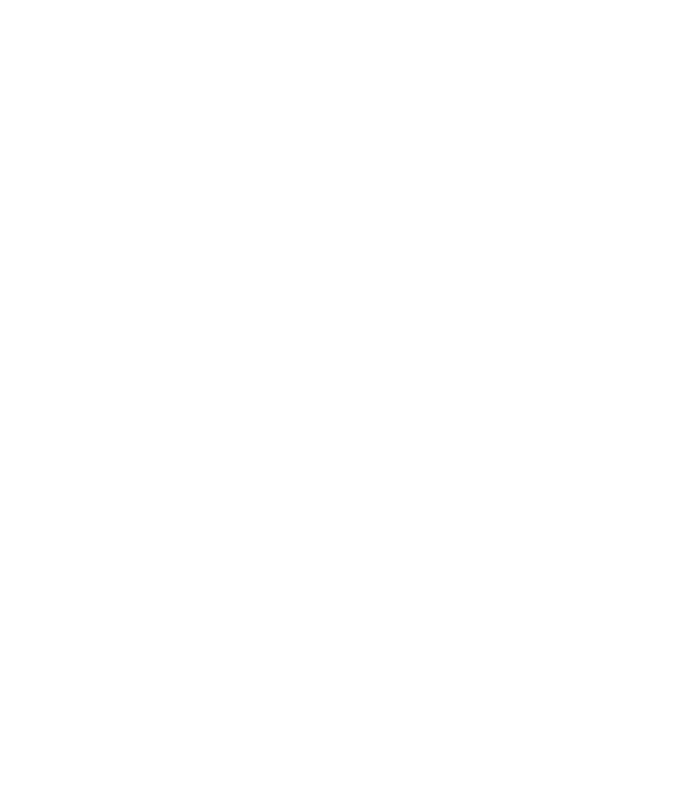
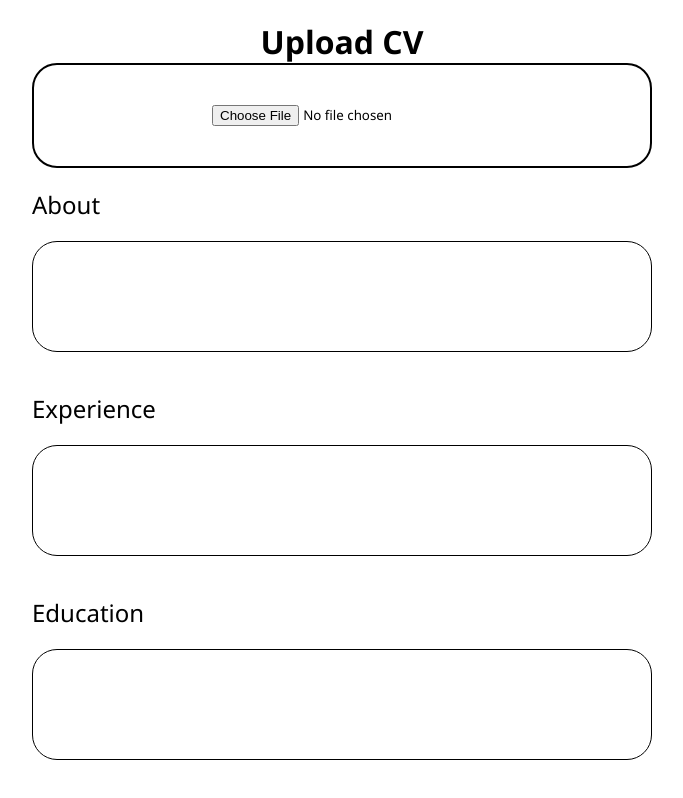
Before and after one commit to MaximBacar/soen341, a React (Create React App) app in the folder we-job/: page /dashboard/upload in a window 1280 px wide. Before the commit this address had no page. Shown: the whole page, without its empty margins (298-981 px from the left). Built offline with nearby package versions, Linux system fonts and the light colour scheme.

Commit message:
CV upload

```diff
--- a/we-job/src/App.js
+++ b/we-job/src/App.js
@@ -9,6 +9,7 @@
 import C_Dashboard from "./pages/company_dashboard";
 
 import C_Login from "./pages/company_login";
+import Upload from "./pages/upload";
 
 
 
@@ -51,6 +52,7 @@
       <Routes>
         <Route path="/" element={<AnonymousOnly Component={Homepage} />} />
         <Route path="/dashboard" element={<Private Component={Dashboard} />} />
+        <Route path="/dashboard/upload" element={<Upload/>}/>
         <Route path="/Login" element={<AnonymousOnly Component={Login} />} />
         <Route path="/Register" element={<AnonymousOnly Component={Register} />} />
         <Route path="/feed" element={<Private Component={Feed} />}/>
--- /dev/null
+++ b/we-job/src/pages/styles/upload.css
@@ -0,0 +1,54 @@
+.upload_cv{
+    display: flex;
+    width: 100vw;
+    min-height: 100vh;
+    height: 100vh;
+    padding: 20px;
+
+
+    align-items: center;
+    background-color:white;
+    flex-direction: column;
+}
+
+.upload_cv #upload_zone{
+    width: 50%;
+    height: 250px;
+    background-color: white;
+    display: flex;
+
+    border-radius: 25px;
+    border: solid 2px black;
+
+    align-items: center;
+    justify-content: center;
+}
+
+
+.upload_cv #input_space{
+    width: 50%;
+    height: 400px;
+
+    background-color: white;
+    margin: 20px 0;
+    display: flex;
+    flex-direction: column;
+    align-items: flex-start;
+
+}
+
+.upload_cv #input_space h2{
+    font-weight: normal;
+}
+
+.upload_cv #input_space #input_area{
+
+    margin-top: 20px;
+    padding: 20px;
+    font-size: 16px;
+    width: 100%;
+    height: 80%;
+    border-radius: 25px;
+    border: solid 1px black;
+    resize: none;
+}
--- /dev/null
+++ b/we-job/src/pages/upload.js
@@ -0,0 +1,39 @@
+import "./styles/upload.css";
+import React, { useContext } from "react";
+import Cookies from "js-cookie";
+
+function Upload() {
+
+
+
+  return (
+    <div className="upload_cv">
+
+        <h1>Upload CV</h1>
+
+
+        <div id="upload_zone">
+            <input type="file" id="upload_input"/>
+        </div>
+
+
+        <div id="input_space" className="about">
+            <h2>About</h2>
+            <textarea id="input_area"></textarea>
+        </div>
+
+        <div id="input_space" className="experience">
+            <h2>Experience</h2>
+            <textarea id="input_area"></textarea>
+        </div>
+
+        <div id="input_space" className="education">
+            <h2>Education</h2>
+            <textarea id="input_area"></textarea>
+        </div>
+
+    </div>
+
+  );
+}
+export default Upload;
```
Also changed, not shown: we-job/src/HowToNotes/connectbackend.txt (deleted).
